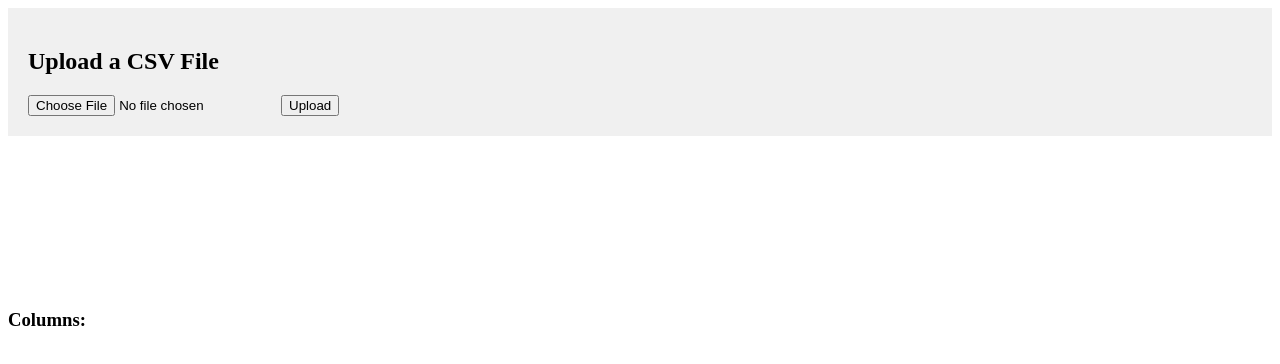
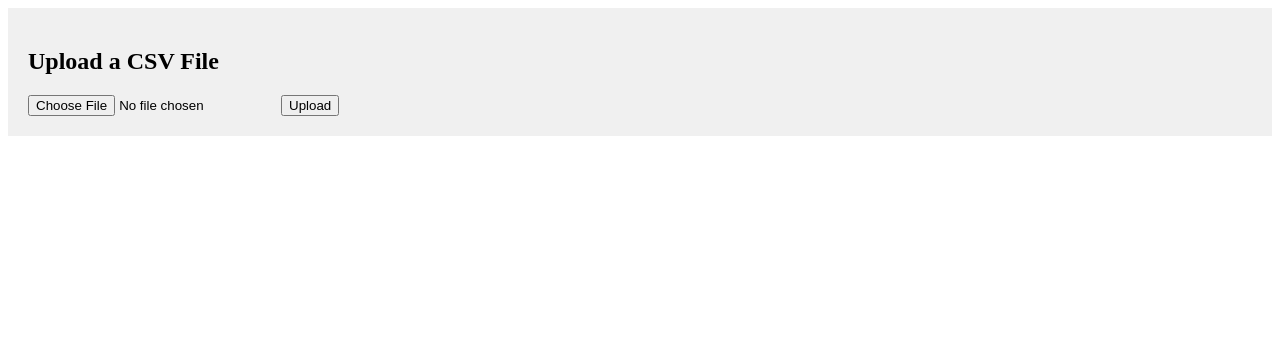
Before and after one commit to Ryan-Pupia/Air-Pollution-Dashboard, a React (Create React App) app: page / in a window 1280 px wide. Shown: the top 364 px of the page. Built offline with nearby package versions, Linux system fonts and the light colour scheme.

Commit message:
updated format for slider, streamgraph, and line chart

```diff
--- /dev/null
+++ b/src/App.css
@@ -0,0 +1,26 @@
+/* Flexbox for Slider */
+.mySlider {
+  display: flex;
+  flex-direction: row;
+  justify-content: center;
+}
+
+/* Flexbox for StreamGraph & Line Chart */
+.streamAndLine {
+  display: flex;
+  justify-content: center;
+  /* border: 2px solid black;  */
+}
+
+.streamAndLine .item {
+  flex: 1;
+  display: flex;
+  justify-content: center;
+  align-items: center;
+  /* border: 2px solid red; */
+}
+
+svg.streamGraph, svg.pollutantGraph {
+  width: 100%; /* Ensure charts resize properly */
+  height: auto; /* Maintain aspect ratio */
+}
--- a/src/App.js
+++ b/src/App.js
@@ -8,6 +8,7 @@ import SinglePollutants from "./SinglePollutants";
 import * as d3 from "d3";
 import { sliderBottom } from 'd3-simple-slider';
 import "./DropdownSP.css";
+import "./App.css"
 
 class App extends Component {
   constructor(props) {
@@ -54,7 +55,7 @@ class App extends Component {
   timeSlider = () => {
     // get data
     const data = this.state.filteredData;
-    console.log("Data in createSlider():", data)
+    // console.log("Data in createSlider():", data)
 
     // create slider
     const sliderRange = sliderBottom()
@@ -92,32 +93,31 @@ class App extends Component {
         <FileUpload set_data={this.set_data} />
 
         {/* Dropdown component */}
-        {pollutants.length > 0 && (
+        {/* {pollutants.length > 0 && (
           <div className="dropdown-container">
             <Dropdown
               columns={pollutants}
               onSelect={this.polSel}
             />
           </div>
-        )}
+        )} */}
 
         {/* Date Slider */}
-        <div>
+        <div className="mySlider">
           <svg className="slider-range"></svg>
         </div>
 
         {/* Column List */}
-        <div className="column-list-container">
+        {/* <div className="column-list-container">
           <ColumnList csv_data={originalData} />
-        </div>
+        </div> */}
 
-        {/* Stream Graph */}
-        <div>
+        {/* Stream Graph and Single Pollutants Visualization */}
+        <div className="streamAndLine">
+          <div className="item">
             <StreamGraph csv_data={filteredData} />
           </div>
-
-        {/* Single Pollutants Visualization */}
-        <div>
+          <div className="item">
             {choicePollutant && (
               <SinglePollutants
                 csv_data={filteredData}
@@ -127,7 +127,7 @@ class App extends Component {
               />
             )}
           </div>
-
+        </div>
 
         {/* Scatter Plots */}
         {choicePollutant && (
--- a/src/SinglePollutants.js
+++ b/src/SinglePollutants.js
@@ -71,8 +71,8 @@ class SinglePollutants extends Component {
         d3.select(".pollutantGraph").selectAll("*").remove();
 
         const svgElement = d3.select(".pollutantGraph")
-            .attr("width", 950)
-            .attr("height", 500)
+            .attr("width", 600)
+            .attr("height", 400)
             .append("g")
             .attr("transform", "translate(60, 20)");
 
@@ -148,9 +148,7 @@ class SinglePollutants extends Component {
 
     render() {
         return (
-            <div>
-                <svg className="pollutantGraph"></svg>
-            </div>
+            <svg className="pollutantGraph"></svg>
         );
     }
 }
--- a/src/StreamGraph.js
+++ b/src/StreamGraph.js
@@ -15,7 +15,7 @@ class StreamGraph extends Component {
       // set dimensions and margins
       const margin = { top: 40, right: 180, bottom: 40, left: 20 };
       const width = 600;
-      const height = 300;
+      const height = 400;
       const innerWidth = width - margin.left - margin.right;
       const innerHeight = height - margin.top - margin.bottom;
 
@@ -80,9 +80,7 @@ class StreamGraph extends Component {
 
     render() {
       return (
-        <div>
-          <svg className="streamGraph"><g></g></svg>
-        </div>
+        <svg className="streamGraph"><g></g></svg>
       );
     }
   }
```
Lines whose indentation alone changed are shown as unchanged.
